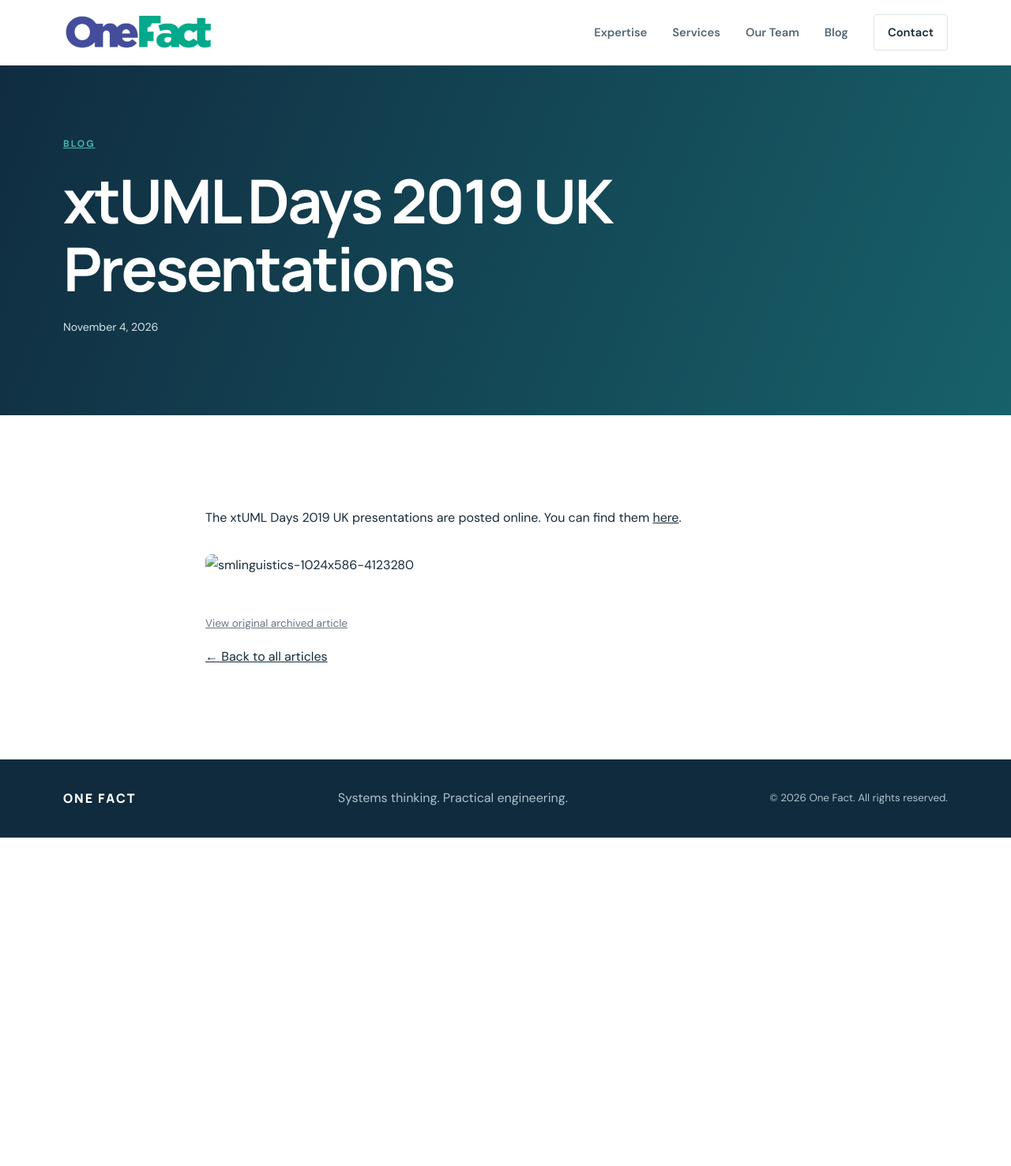
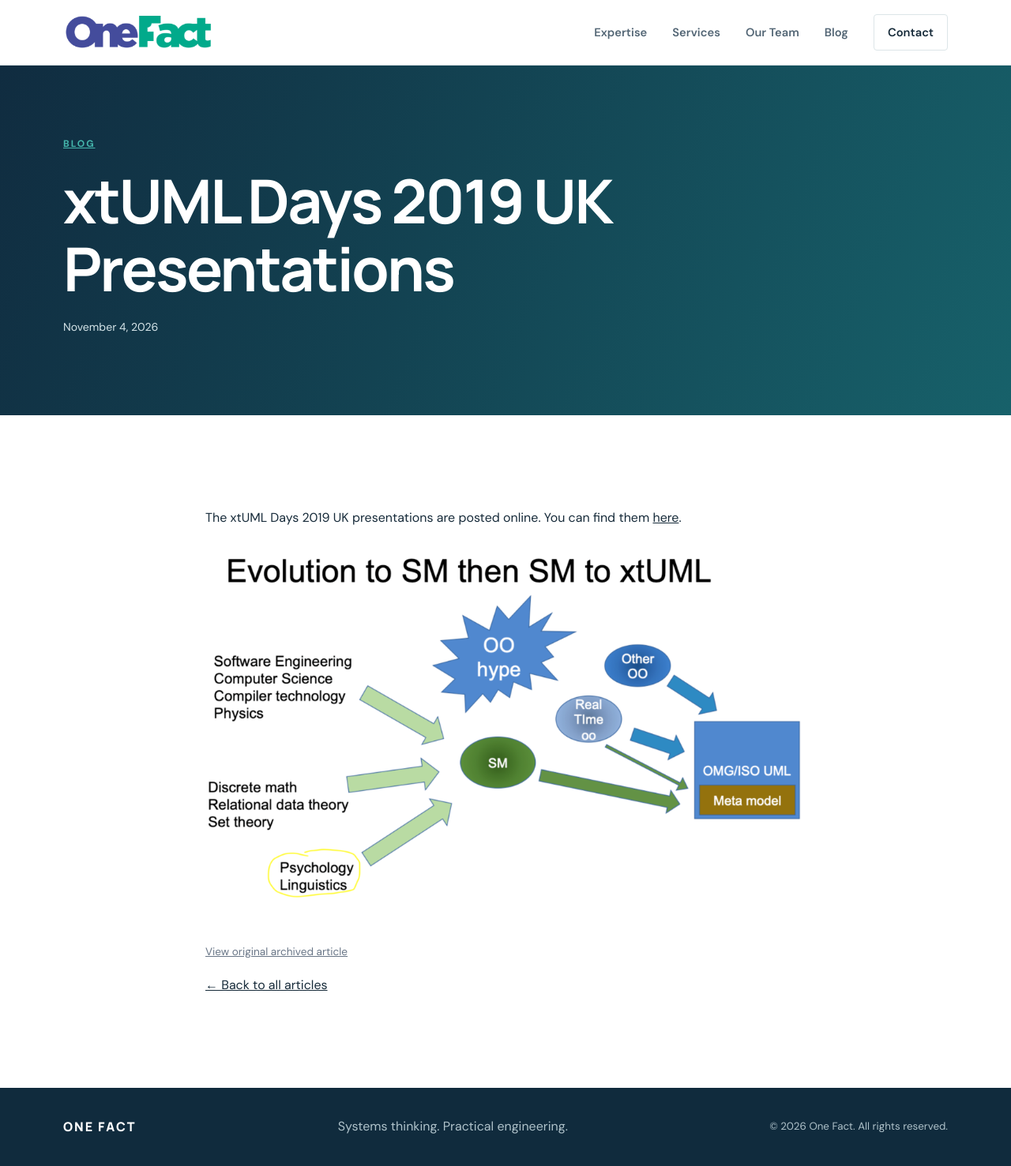
Before and after one commit to xtuml/onefactinc, a Jekyll site: the page built from _articles/xtuml-days-2019-uk-presentations.html, in a window 1280 px wide. Shown: the whole page at 79% size. Built offline with Jekyll 4.4.1, drawn with Linux system fonts in a browser that asks for light colours; before the commit the page ends 1061 px from its top, so only the background shows below that.

Commit message:
Use local images in article

```diff
--- a/_articles/xtuml-days-2019-uk-presentations.html
+++ b/_articles/xtuml-days-2019-uk-presentations.html
@@ -9,4 +9,4 @@ source_url: "https://onefact.net/xtuml-days-2019-uk-presentations/"
 
 
 
-<figure class="wp-block-image"><img alt='smlinguistics-1024x586-4123280' src='../wp-content/uploads/2019/09/SMlinguistics-1024x586-4123280.png' alt="" class="wp-image-1170"/></figure>
+<figure class="wp-block-image"><img alt='smlinguistics-1024x586-4123280' src='{{ '/assets/images/SMlinguistics-1024x586-4123280.png' | relative_url }}' alt="" class="wp-image-1170"/></figure>
```
